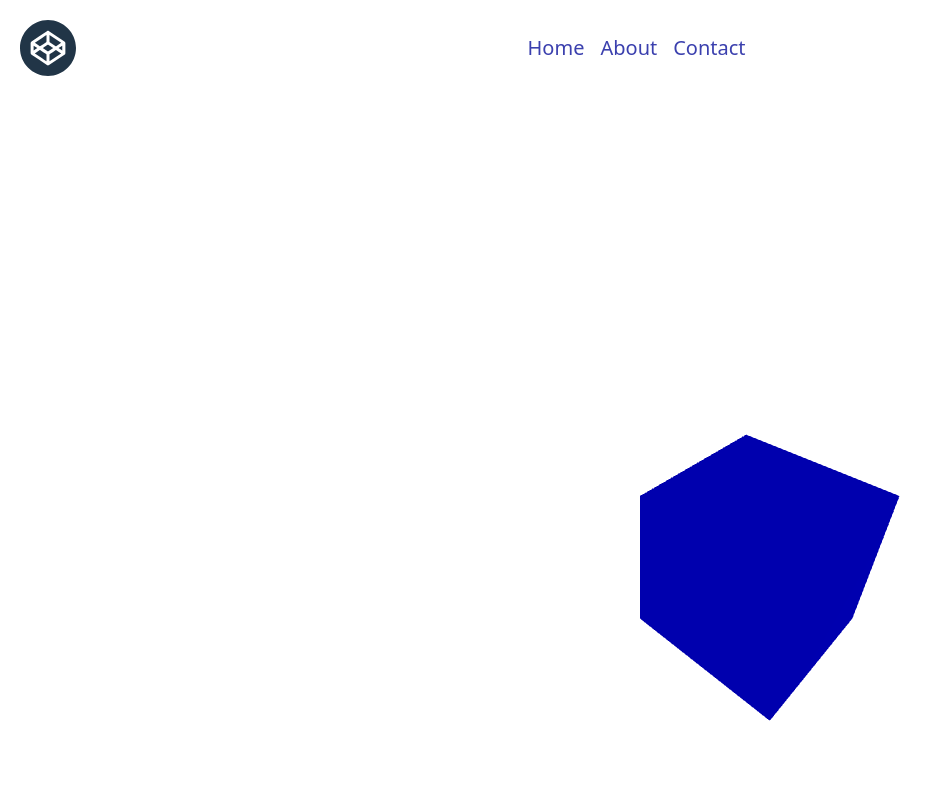
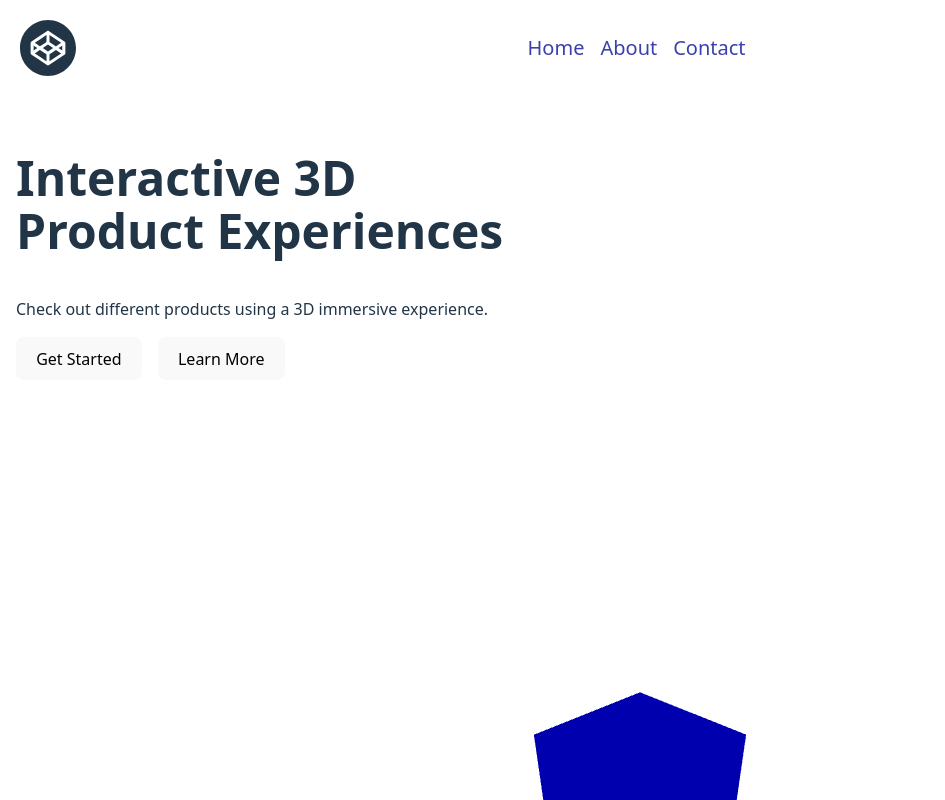
Before and after one commit to shehryarf67/Three.js-3D-Product-Configurator, a React (Vite) app: page / in a window 1280 px wide. Shown: the top 800 px of the page, without its empty margins (0-945 px from the left). Built offline with nearby package versions, Linux system fonts and the light colour scheme.

Commit message:
Adding a basic hero section to divide the page into multiple sections.

```diff
--- a/src/App.jsx
+++ b/src/App.jsx
@@ -24,6 +24,29 @@ const Navbar = () => {
   );
 };
 
+const Hero = () => {
+  return (
+    <section className="hero">
+
+      <div className="hero-content">
+
+        <h1>Interactive 3D Product Experiences</h1>
+
+        <p>
+          Check out different products using a 3D immersive experience.
+        </p>
+
+        <div className="hero-buttons">
+          <button>Get Started</button>
+          <button>Learn More</button>
+        </div>
+
+      </div>
+
+    </section>
+  );
+};
+
 const Cube = ({ position, size, color }) => {
   const meshRef = useRef(null);
   const [hovered, setHovered] = useState(false);
@@ -47,7 +70,7 @@ const Cube = ({ position, size, color }) => {
       scale={clicked ? 1.5 : 1}
     >
       <boxGeometry args={size} />
-      <meshStandardMaterial color={hovered ? "hotpink" : color} />
+      <meshStandardMaterial color={hovered ? "limegreen" : color} />
     </mesh>
   );
 };
@@ -56,15 +79,16 @@ export default function App() {
   return (
     <div style={{ width: "100vw", height: "100vh" }}>
       <Navbar />
+      <Hero />
       <Canvas camera={{ position: [2, 2, 2], fov: 80 }}>
         <ambientLight intensity={0.6} />
         <directionalLight position={[5, 5, 5]} intensity={1} />
 
         <DragControls>
-          <Cube position={[1, 0, 0]} size={[1, 1, 1]} color="blue" />
+          <Cube position={[0, 0, 0]} size={[1, 1, 1]} color="blue" />
         </DragControls>
 
-        <OrbitControls />
+        {/* <OrbitControls /> */}
       </Canvas>
     </div>
   );
--- a/src/index.css
+++ b/src/index.css
@@ -39,6 +39,37 @@ ul {
   gap: 1rem;
   margin: 0;
   padding: 0;
+}
+
+.hero {
+  display: flex;
+  align-items: center;
+  justify-content: space-between;
+
+  min-height: 5vh;
+  padding: 1rem;
+}
+
+.hero-content {
+  max-width: 500px;
+}
+
+.hero-content h1 {
+  font-size: 3rem;
+}
+
+.hero-content p {
+  margin: 1rem 0;
+}
+
+.hero-buttons {
+  display: flex;
+  gap: 1rem;
+}
+
+.hero-3d {
+  width: 50%;
+  height: 500px;
 }
 
 body {
```
